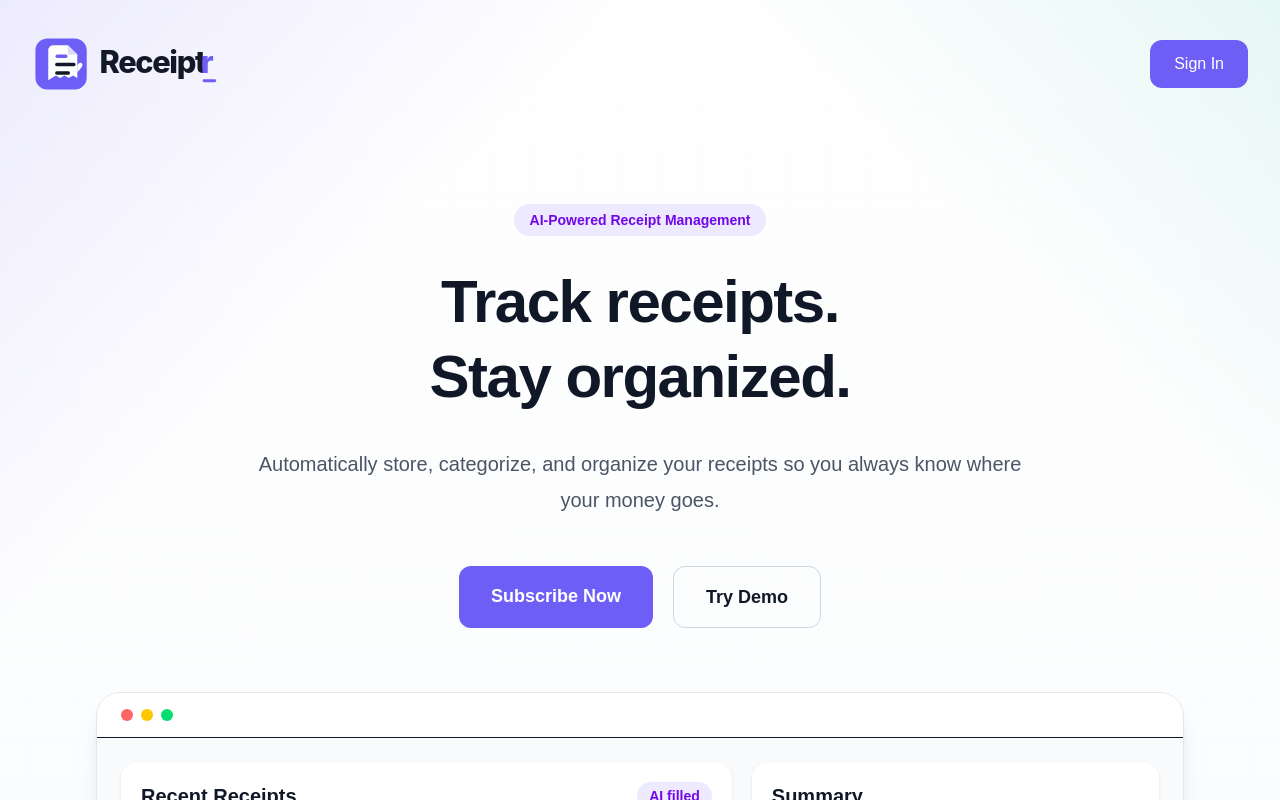
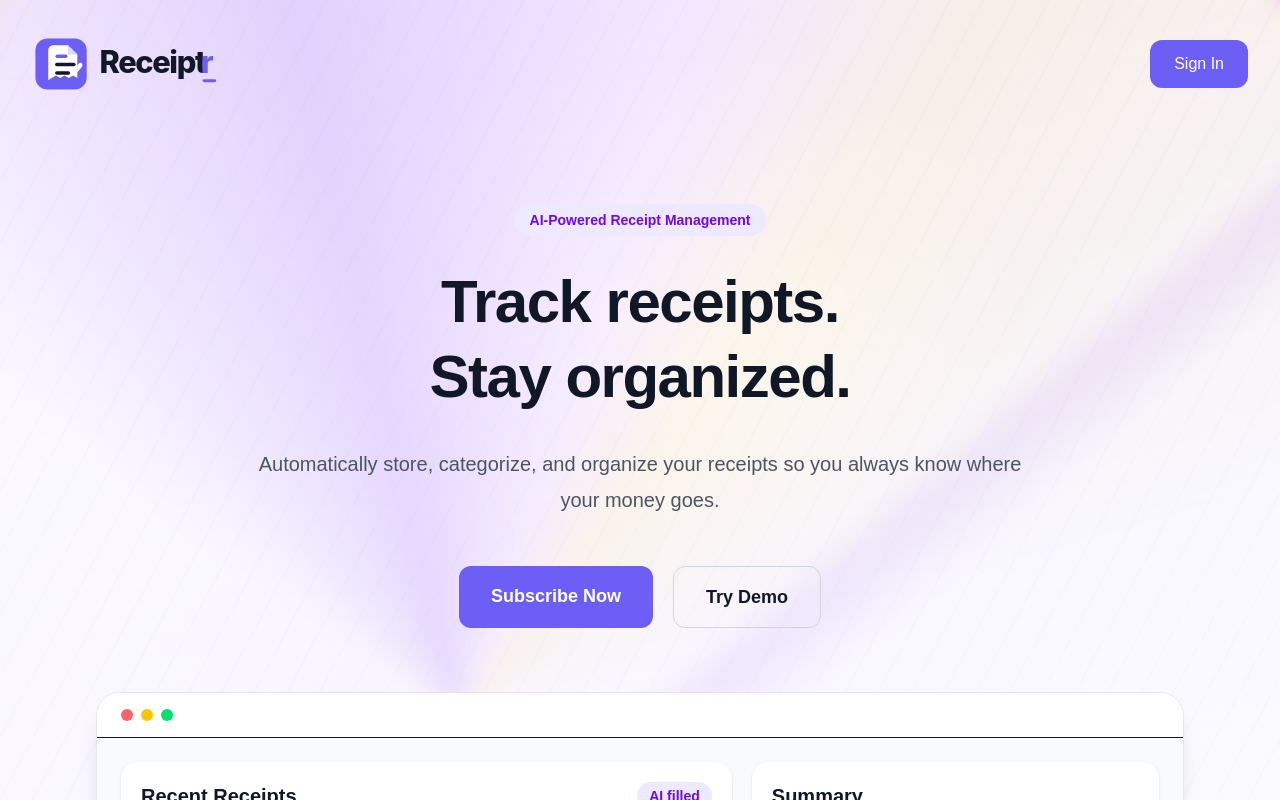
Before and after one commit to christianmvasquez/ReceiptVault, a Next.js app: page / in a window 1280 px wide. Shown: the top 800 px of the page. Built offline with nearby package versions, Linux system fonts and the light colour scheme.

Commit message:
Add purple paint swirl background

```diff
--- a/app/globals.css
+++ b/app/globals.css
@@ -26,23 +26,70 @@ body {
 }
 
 .app-background {
-  background-color: #f8fafc;
+  position: relative;
+  isolation: isolate;
+  overflow: hidden;
+  background:
+    linear-gradient(135deg, #fbf7ff 0%, #eee7ff 36%, #f8fbff 100%);
+}
+
+.app-background::before {
+  content: "";
+  position: fixed;
+  inset: -18%;
+  z-index: -2;
+  pointer-events: none;
   background-image:
-    linear-gradient(135deg, rgba(109, 94, 245, 0.12), transparent 28rem),
-    linear-gradient(225deg, rgba(20, 184, 166, 0.1), transparent 24rem),
-    linear-gradient(180deg, rgba(255, 255, 255, 0.9), rgba(248, 250, 252, 0.92)),
-    linear-gradient(rgba(15, 23, 42, 0.045) 1px, transparent 1px),
-    linear-gradient(90deg, rgba(15, 23, 42, 0.045) 1px, transparent 1px);
-  background-position:
-    left top,
-    right top,
-    center,
-    center,
-    center;
-  background-size:
-    auto,
-    auto,
-    auto,
-    42px 42px,
-    42px 42px;
+    conic-gradient(
+      from 230deg at 14% 16%,
+      transparent 0deg,
+      rgba(76, 29, 149, 0.1) 32deg,
+      rgba(124, 58, 237, 0.34) 58deg,
+      rgba(192, 132, 252, 0.48) 78deg,
+      rgba(248, 250, 252, 0.15) 104deg,
+      transparent 132deg
+    ),
+    conic-gradient(
+      from 42deg at 88% 18%,
+      transparent 0deg,
+      rgba(91, 33, 182, 0.36) 38deg,
+      rgba(168, 85, 247, 0.44) 70deg,
+      rgba(251, 191, 36, 0.16) 86deg,
+      transparent 128deg
+    ),
+    conic-gradient(
+      from 310deg at 38% 78%,
+      rgba(248, 250, 252, 0) 0deg,
+      rgba(109, 40, 217, 0.36) 42deg,
+      rgba(216, 180, 254, 0.48) 72deg,
+      rgba(251, 191, 36, 0.18) 92deg,
+      transparent 130deg
+    ),
+    radial-gradient(ellipse at 50% 42%, rgba(255, 255, 255, 0.78), transparent 32%),
+    linear-gradient(115deg, transparent 12%, rgba(251, 191, 36, 0.18) 13%, transparent 15%),
+    linear-gradient(145deg, transparent 62%, rgba(109, 40, 217, 0.2) 64%, transparent 68%);
+  filter: blur(10px) saturate(1.18);
+  transform: rotate(-5deg);
 }
+
+.app-background::after {
+  content: "";
+  position: fixed;
+  inset: 0;
+  z-index: -1;
+  pointer-events: none;
+  background-image:
+    linear-gradient(rgba(255, 255, 255, 0.48), rgba(255, 255, 255, 0.62)),
+    repeating-linear-gradient(
+      118deg,
+      transparent 0,
+      transparent 26px,
+      rgba(76, 29, 149, 0.05) 27px,
+      transparent 29px
+    );
+}
+
+.app-background > * {
+  position: relative;
+  z-index: 1;
+}
```
